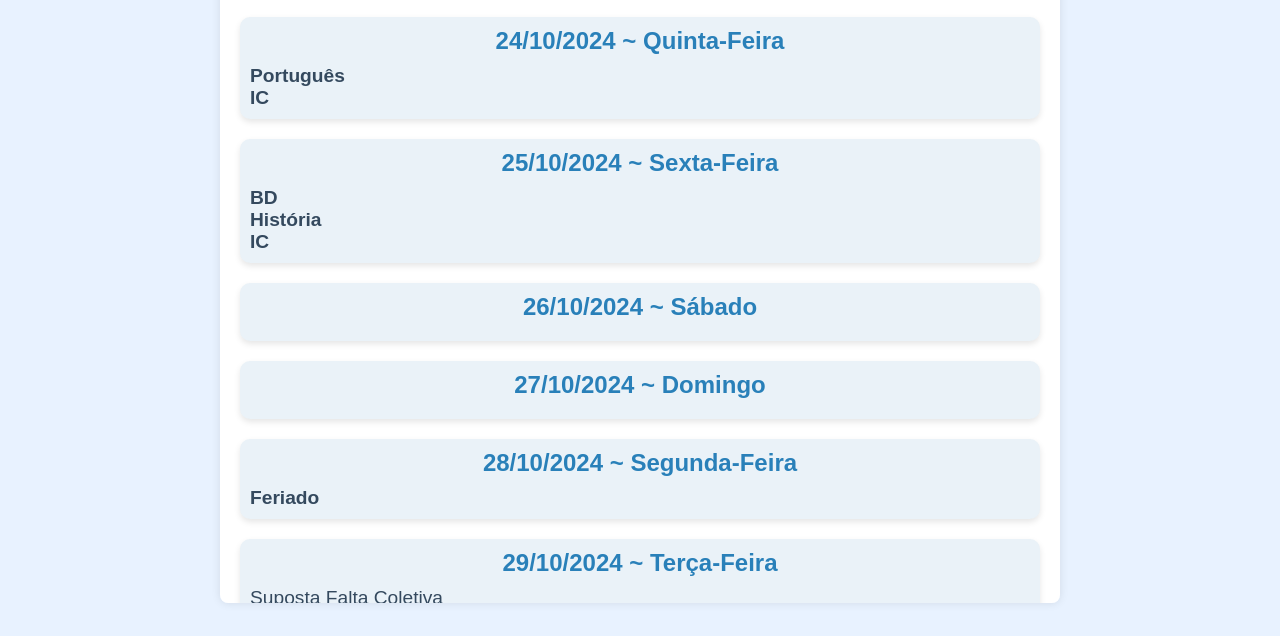
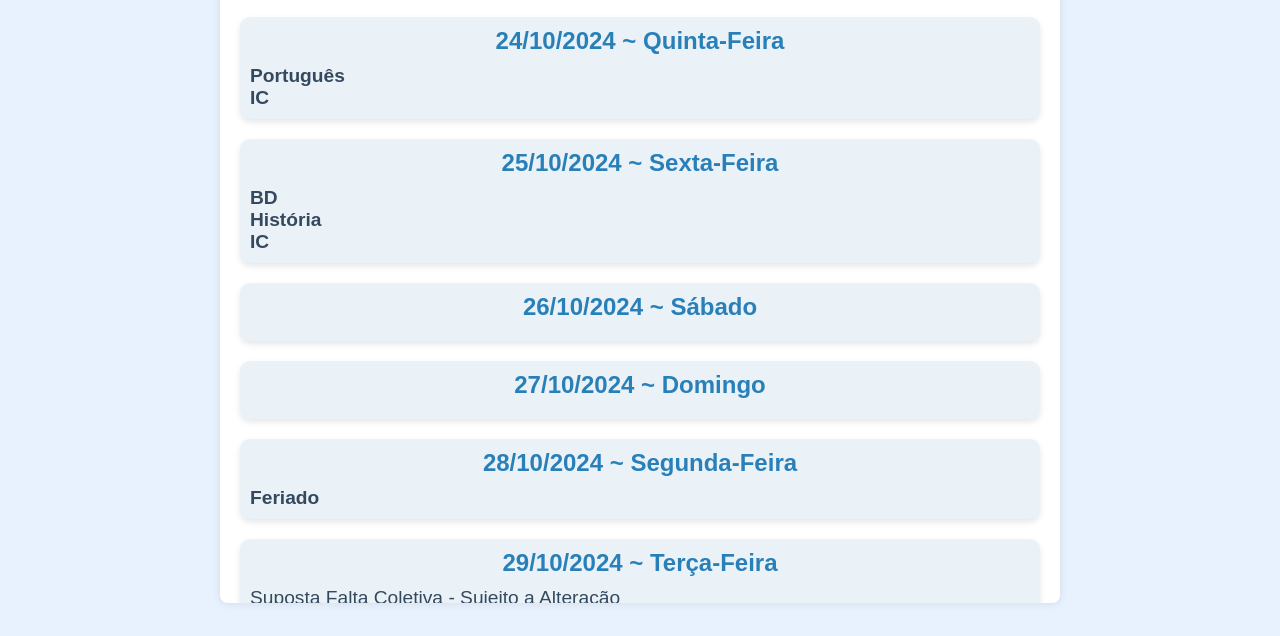
Before and after one commit to CyberJen-dev/Cemep-Life-Events-Timeline, a plain HTML site: page index.html in a window 1280 px wide. Shown: the part 164-800 px from the top of the page. Drawn offline with Linux system fonts and the light colour scheme.

Commit message:
Update index.html

```diff
--- a/index.html
+++ b/index.html
@@ -147,7 +147,7 @@
 
         <div class="timeline-event">
             <div class="date">29/10/2024 ~ Terça-Feira</div>
-            <div class="description toggle-content">Suposta Falta Coletiva</div>
+            <div class="description toggle-content">Suposta Falta Coletiva -  Sujeito a Alteração</div>
             <div class="content-box">
                 <strong>Motivos:</strong>
                 <ul>
```
